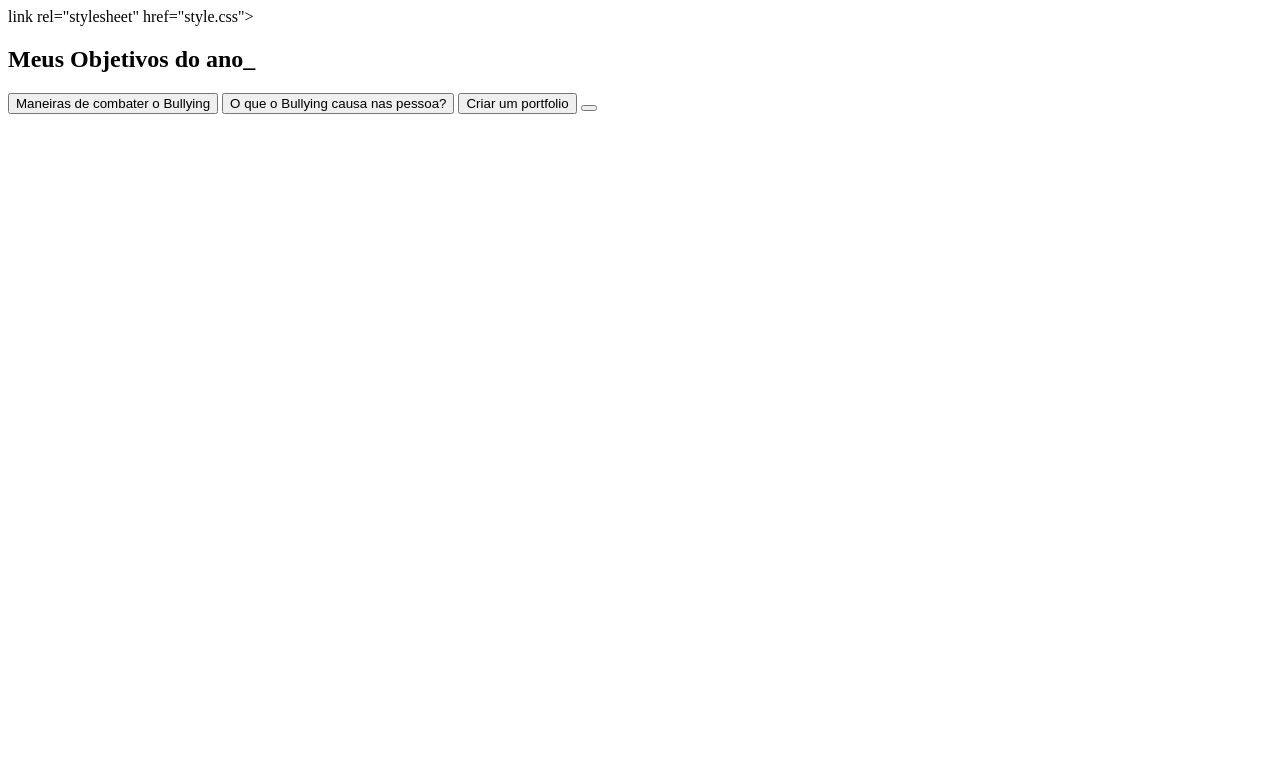
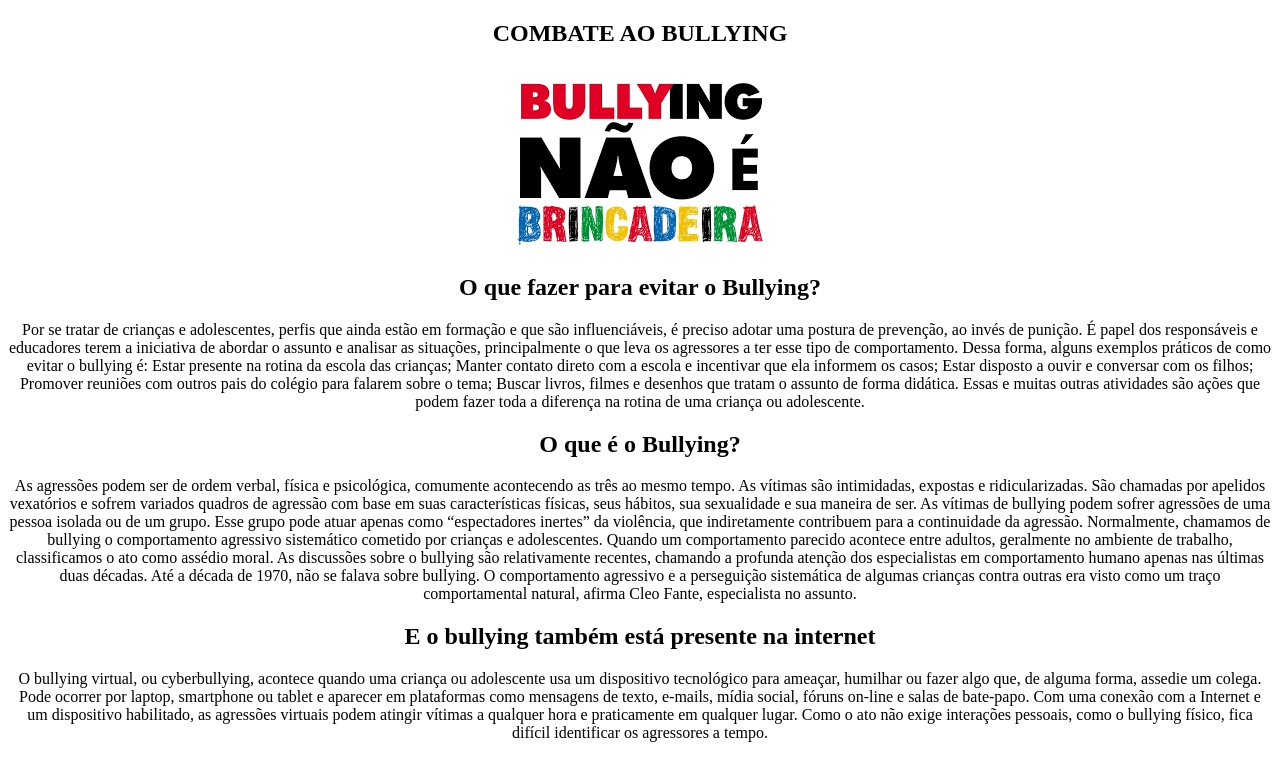
Before and after one commit to michele098/site, a plain HTML site: page index.html in a window 1280 px wide. Drawn offline with Linux system fonts and the light colour scheme.

Commit message:
Add files via upload

```diff
--- a/index.html
+++ b/index.html
@@ -1,27 +1,46 @@
 <!DOCTYPE html>
 <html lang="en">
 <head>
-
     <meta charset="UTF-8">
      <meta name="viewport" content="width=device-width, initial-scale=1.0">
-    <title>Meus objetivos do ano</title>
-    link rel="stylesheet" href="style.css">
-            </head>
+    <title>Document</title>
+    <link rel="stylesheet" href="style.css">
+<body>
 
-            <body>
-                <section class="contra o bullying">
-                    <h2 class="Todos contra o bullying">Meus Objetivos do ano<span>_</span></h2>
-                    <div class="botoes">
-                        <button class="botao ativo">Maneiras de combater o Bullying</button>
-                        <button class="botao">O que o Bullying causa nas pessoa?</button>
-                        <button class="botao">Criar um portfolio</button>
-                        <button class="botao"></button>
-                    </div>
-                </section>
-            </body>
-            </html>
+    <section class="conteudo-principal">
+    <h1 class="titulo-principal"> COMBATE AO BULLYING</h1>
+    <img src="mimi.png">
+    <h2>O que fazer para evitar o Bullying? </h2>
+    <p> Por se tratar de crianças e adolescentes, perfis que ainda estão em formação e que são influenciáveis, é preciso adotar uma postura de prevenção, ao invés de punição. É papel dos responsáveis e educadores terem a iniciativa de abordar o assunto e analisar as situações, principalmente o que leva os agressores a ter esse tipo de comportamento.
+
+        Dessa forma, alguns exemplos práticos de  como evitar o bullying é:
+
+            Estar presente na rotina da escola das crianças;
+
+            Manter contato direto com a escola e incentivar que ela informem os casos;
+
+            Estar disposto a ouvir e conversar com os filhos;
+
+            Promover reuniões com outros pais do colégio para falarem sobre o tema;
+
+            Buscar livros, filmes e desenhos que tratam o assunto de forma didática.
+
+        Essas e muitas outras atividades são ações que podem fazer toda a diferença na rotina de uma criança ou adolescente. </p>
+    <h2> O que é o Bullying?</h2>
+    <p> As agressões podem ser de ordem verbal, física e psicológica, comumente acontecendo as três ao mesmo tempo. As vítimas são intimidadas, expostas e ridicularizadas. São chamadas por apelidos vexatórios e sofrem variados quadros de agressão com base em suas características físicas, seus hábitos, sua sexualidade e sua maneira de ser.
+
+        As vítimas de bullying podem sofrer agressões de uma pessoa isolada ou de um grupo. Esse grupo pode atuar apenas como “espectadores inertes” da violência, que indiretamente contribuem para a continuidade da agressão.
+
+        Normalmente, chamamos de bullying o comportamento agressivo sistemático cometido por crianças e adolescentes. Quando um comportamento parecido acontece entre adultos, geralmente no ambiente de trabalho, classificamos o ato como assédio moral.
+
+        As discussões sobre o bullying são relativamente recentes, chamando a profunda atenção dos especialistas em comportamento humano apenas nas últimas duas décadas. Até a década de 1970, não se falava sobre bullying. O comportamento agressivo e a perseguição sistemática de algumas crianças contra outras era visto como um traço comportamental natural, afirma Cleo Fante, especialista no assunto.
+    </p>
+    <h2> E o bullying também está presente na internet </h2>
+    <p>O bullying virtual, ou cyberbullying, acontece quando uma criança ou adolescente usa um dispositivo tecnológico para ameaçar, humilhar ou fazer algo que, de alguma forma, assedie um colega. Pode ocorrer por laptop, smartphone ou tablet e aparecer em plataformas como mensagens de texto, e-mails, mídia social, fóruns on-line e salas de bate-papo. Com uma conexão com a Internet e um dispositivo habilitado, as agressões virtuais podem atingir vítimas a qualquer hora e praticamente em qualquer lugar. Como o ato não exige interações pessoais, como o bullying físico, fica difícil identificar os agressores a tempo.
+    </p>
 
 
-
+</div>
+</section>
 </body>
 </html>
--- /dev/null
+++ b/style.css
@@ -0,0 +1 @@
+body { text-align: center;}
```
Also changed, not shown: mimi.png (added).
